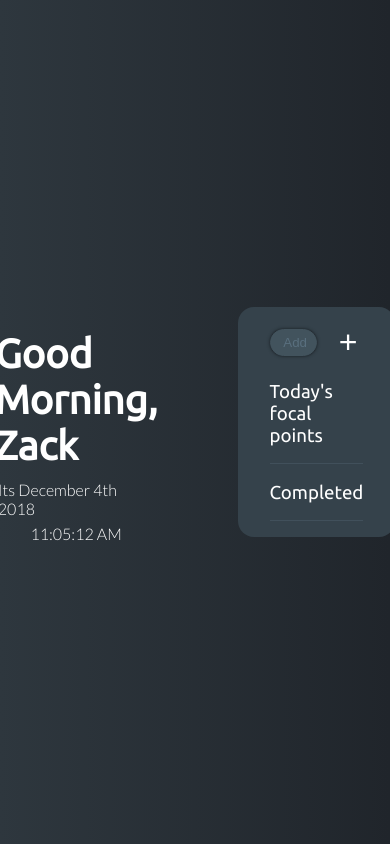
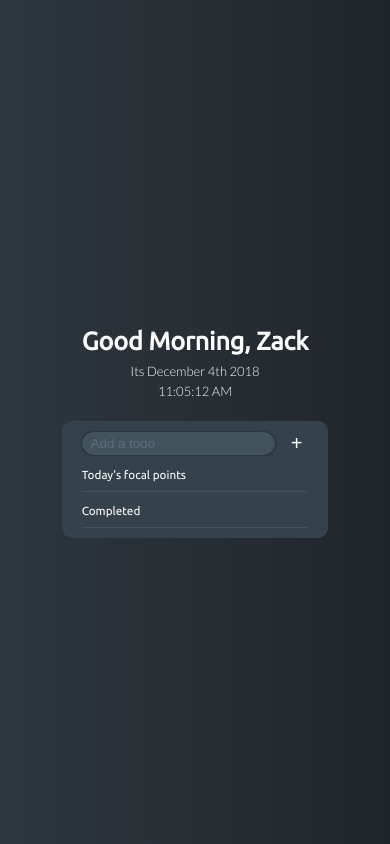
Before and after one commit to zakali22/TodoApp, a React (Create React App) app: page / in a window 390 px wide. Built offline with nearby package versions, Linux system fonts and the light colour scheme.

Commit message:
Add media queries

```diff
--- a/src/index.scss
+++ b/src/index.scss
@@ -5,6 +5,16 @@ body {
   padding: 0;
   background: linear-gradient(90deg, #2e373e, #20252b);
   font-family: "Ubuntu", sans-serif;
+}
+
+html {
+  // 1rem = 16px
+  @media only screen and (max-width: 62.5em) {
+    font-size: 81.25%; // 1rem = 13px
+  }
+  @media only screen and (max-width: 50em) {
+    font-size: 62.5%; // 1rem = 10px
+  }
 }
 
 .main {
@@ -18,6 +28,11 @@ body {
     align-items: center;
     justify-content: center;
     padding: 2rem;
+    @media only screen and (max-width: 38.125em) {
+      flex-direction: column;
+      padding: 0;
+      width: 100%;
+    }
   }
   &__welcome {
     margin-right: 5rem;
@@ -26,10 +41,19 @@ body {
     flex-direction: column;
     align-items: center;
     justify-content: center;
+    @media only screen and (max-width: 38.125em) {
+      margin-right: 0;
+      margin-bottom: 2rem;
+    }
     h2 {
       font-size: 2.5rem;
       color: white;
       margin-bottom: 0.5rem;
+    }
+    p {
+      @media only screen and (max-width: 50em) {
+        font-size: 1.3rem;
+      }
     }
     &--time {
       display: flex;
```
